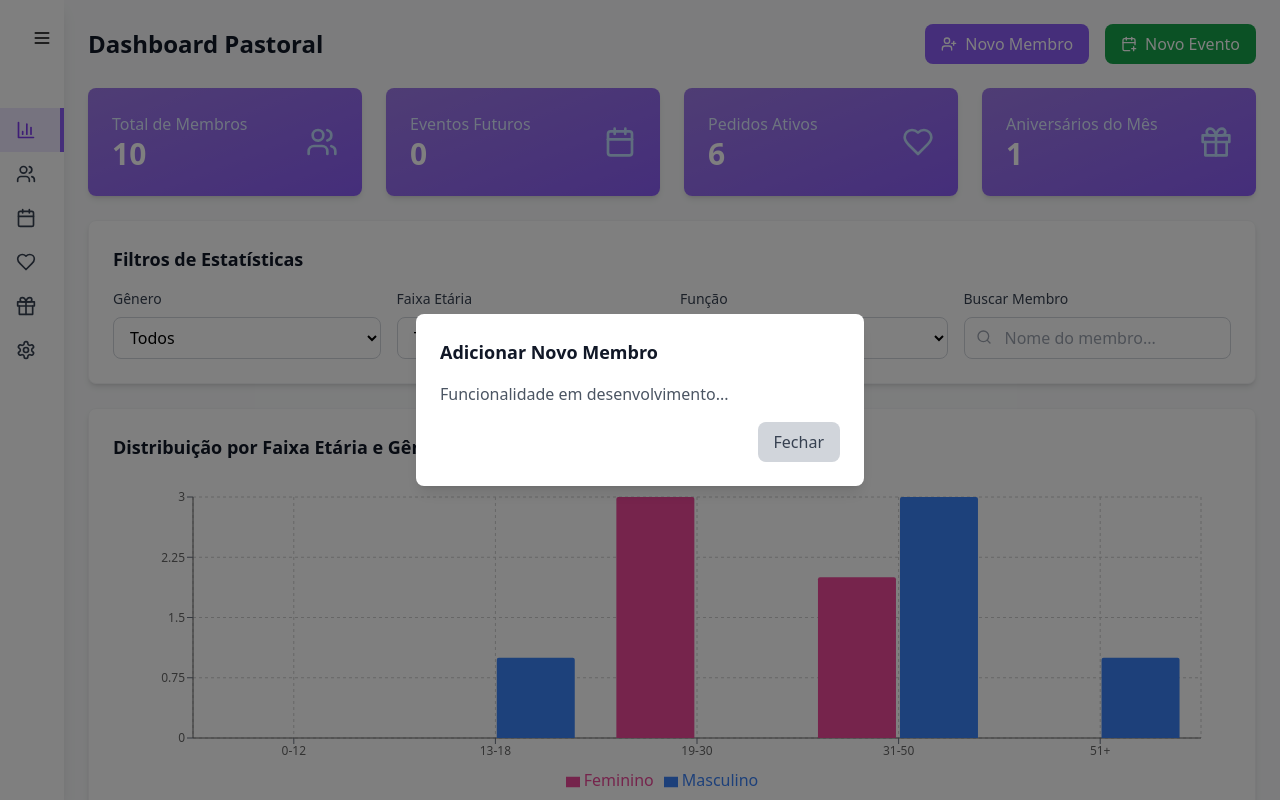
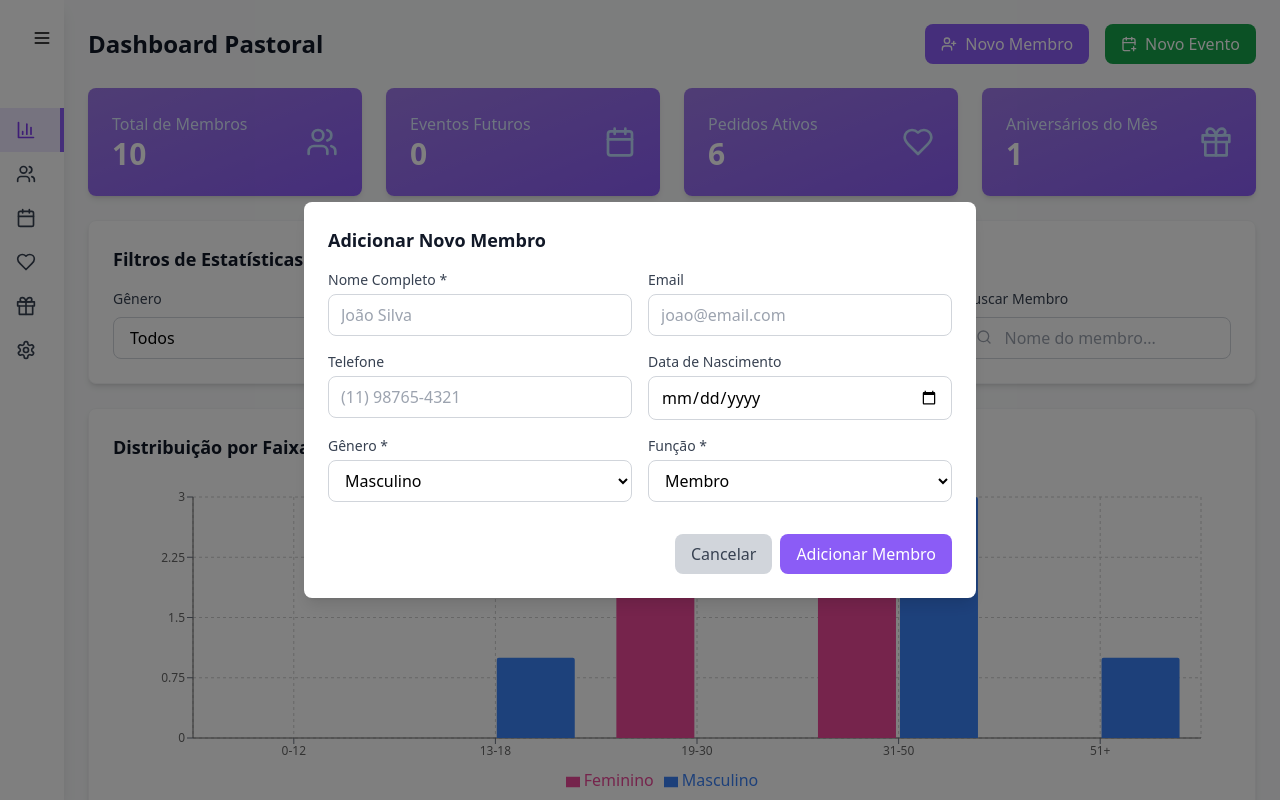
Before and after one commit to amorimlevi/appigreja, a React (Vite) app: page / in a window 1280 px wide. Both pictures are taken after a click on the button "Novo Membro". Built offline with nearby package versions, Linux system fonts and the light colour scheme.

Commit message:
Adiciona formulários funcionais e sistema de funções para membros

```diff
--- a/src/components/ChurchAdminDashboard.jsx
+++ b/src/components/ChurchAdminDashboard.jsx
@@ -52,6 +52,21 @@ const ChurchAdminDashboard = ({ members = [], events = [], prayerRequests = [] }
   const [showEditMemberModal, setShowEditMemberModal] = useState(false);
   const [showDeleteMemberModal, setShowDeleteMemberModal] = useState(false);
   const [selectedMember, setSelectedMember] = useState(null);
+  const [newMemberData, setNewMemberData] = useState({
+    nome: '',
+    email: '',
+    telefone: '',
+    nascimento: '',
+    genero: 'masculino',
+    funcao: 'membro',
+    status: 'ativo'
+  });
+  const [newEventData, setNewEventData] = useState({
+    nome: '',
+    data: '',
+    local: '',
+    descricao: ''
+  });
 
   // Aplicar tema escuro ao DOM
   React.useEffect(() => {
@@ -69,11 +84,27 @@ const ChurchAdminDashboard = ({ members = [], events = [], prayerRequests = [] }
 
   // Handlers para modais
   const handleAddMember = () => {
+    setNewMemberData({
+      nome: '',
+      email: '',
+      telefone: '',
+      nascimento: '',
+      genero: 'masculino',
+      funcao: 'membro',
+      status: 'ativo'
+    });
     setShowMemberModal(true);
   };
 
   const handleAddEvent = (date = null) => {
     setSelectedDate(date);
+    const formattedDate = date ? format(date, "yyyy-MM-dd'T'HH:mm") : '';
+    setNewEventData({
+      nome: '',
+      data: formattedDate,
+      local: '',
+      descricao: ''
+    });
     setShowEventModal(true);
   };
 
@@ -382,7 +413,10 @@ const ChurchAdminDashboard = ({ members = [], events = [], prayerRequests = [] }
 
       {/* Estatísticas principais */}
       <div className="grid grid-cols-1 md:grid-cols-2 lg:grid-cols-4 gap-6">
-        <div className="stats-card">
+        <div
+          onClick={() => setActiveTab('members')}
+          className="stats-card cursor-pointer hover:scale-105 transition-transform"
+        >
           <div className="flex items-center justify-between">
             <div>
               <p className="text-blue-100">Total de Membros</p>
@@ -392,7 +426,10 @@ const ChurchAdminDashboard = ({ members = [], events = [], prayerRequests = [] }
           </div>
         </div>
 
-        <div className="stats-card">
+        <div
+          onClick={() => setActiveTab('events')}
+          className="stats-card cursor-pointer hover:scale-105 transition-transform"
+        >
           <div className="flex items-center justify-between">
             <div>
               <p className="text-blue-100">Eventos Futuros</p>
@@ -402,7 +439,10 @@ const ChurchAdminDashboard = ({ members = [], events = [], prayerRequests = [] }
           </div>
         </div>
 
-        <div className="stats-card">
+        <div
+          onClick={() => setActiveTab('prayers')}
+          className="stats-card cursor-pointer hover:scale-105 transition-transform"
+        >
           <div className="flex items-center justify-between">
             <div>
               <p className="text-blue-100">Pedidos Ativos</p>
@@ -412,7 +452,10 @@ const ChurchAdminDashboard = ({ members = [], events = [], prayerRequests = [] }
           </div>
         </div>
 
-        <div className="stats-card">
+        <div
+          onClick={() => setActiveTab('birthdays')}
+          className="stats-card cursor-pointer hover:scale-105 transition-transform"
+        >
           <div className="flex items-center justify-between">
             <div>
               <p className="text-blue-100">Aniversários do Mês</p>
@@ -1205,43 +1248,208 @@ const ChurchAdminDashboard = ({ members = [], events = [], prayerRequests = [] }
 
       {/* Modais */}
       {showMemberModal && (
-        <div className="fixed inset-0 bg-black bg-opacity-50 flex items-center justify-center z-50">
-          <div className="bg-white dark:bg-gray-800 p-6 rounded-lg shadow-lg max-w-md w-full mx-4">
+        <div className="fixed inset-0 bg-black bg-opacity-50 flex items-center justify-center z-50 overflow-y-auto">
+          <div className="bg-white dark:bg-gray-800 p-6 rounded-lg shadow-lg max-w-2xl w-full mx-4 my-8">
             <h3 className="text-lg font-semibold mb-4 text-gray-900 dark:text-white">Adicionar Novo Membro</h3>
-            <p className="text-gray-600 dark:text-gray-400 mb-4">Funcionalidade em desenvolvimento...</p>
-            <div className="flex justify-end space-x-2">
+
+            <form onSubmit={(e) => {
+              e.preventDefault();
+              console.log('Novo membro:', newMemberData);
+              setShowMemberModal(false);
+            }} className="space-y-4">
+              <div className="grid grid-cols-1 md:grid-cols-2 gap-4">
+                <div>
+                  <label className="block text-sm font-medium mb-1 text-gray-700 dark:text-gray-300">
+                    Nome Completo *
+                  </label>
+                  <input
+                    type="text"
+                    required
+                    value={newMemberData.nome}
+                    onChange={(e) => setNewMemberData({...newMemberData, nome: e.target.value})}
+                    className="w-full px-3 py-2 border border-gray-300 rounded-lg focus:ring-2 focus:ring-church-purple-500 bg-white dark:bg-gray-700 dark:border-gray-600 dark:text-white"
+                    placeholder="João Silva"
+                  />
+                </div>
+
+                <div>
+                  <label className="block text-sm font-medium mb-1 text-gray-700 dark:text-gray-300">
+                    Email
+                  </label>
+                  <input
+                    type="email"
+                    value={newMemberData.email}
+                    onChange={(e) => setNewMemberData({...newMemberData, email: e.target.value})}
+                    className="w-full px-3 py-2 border border-gray-300 rounded-lg focus:ring-2 focus:ring-church-purple-500 bg-white dark:bg-gray-700 dark:border-gray-600 dark:text-white"
+                    placeholder="joao@email.com"
+                  />
+                </div>
+
+                <div>
+                  <label className="block text-sm font-medium mb-1 text-gray-700 dark:text-gray-300">
+                    Telefone
+                  </label>
+                  <input
+                    type="tel"
+                    value={newMemberData.telefone}
+                    onChange={(e) => setNewMemberData({...newMemberData, telefone: e.target.value})}
+                    className="w-full px-3 py-2 border border-gray-300 rounded-lg focus:ring-2 focus:ring-church-purple-500 bg-white dark:bg-gray-700 dark:border-gray-600 dark:text-white"
+                    placeholder="(11) 98765-4321"
+                  />
+                </div>
+
+                <div>
+                  <label className="block text-sm font-medium mb-1 text-gray-700 dark:text-gray-300">
+                    Data de Nascimento
+                  </label>
+                  <input
+                    type="date"
+                    value={newMemberData.nascimento}
+                    onChange={(e) => setNewMemberData({...newMemberData, nascimento: e.target.value})}
+                    className="w-full px-3 py-2 border border-gray-300 rounded-lg focus:ring-2 focus:ring-church-purple-500 bg-white dark:bg-gray-700 dark:border-gray-600 dark:text-white"
+                  />
+                </div>
+
+                <div>
+                  <label className="block text-sm font-medium mb-1 text-gray-700 dark:text-gray-300">
+                    Gênero *
+                  </label>
+                  <select
+                    required
+                    value={newMemberData.genero}
+                    onChange={(e) => setNewMemberData({...newMemberData, genero: e.target.value})}
+                    className="w-full px-3 py-2 border border-gray-300 rounded-lg focus:ring-2 focus:ring-church-purple-500 bg-white dark:bg-gray-700 dark:border-gray-600 dark:text-white"
+                  >
+                    <option value="masculino">Masculino</option>
+                    <option value="feminino">Feminino</option>
+                    <option value="outro">Outro</option>
+                  </select>
+                </div>
+
+                <div>
+                  <label className="block text-sm font-medium mb-1 text-gray-700 dark:text-gray-300">
+                    Função *
+                  </label>
+                  <select
+                    required
+                    value={newMemberData.funcao}
+                    onChange={(e) => setNewMemberData({...newMemberData, funcao: e.target.value})}
+                    className="w-full px-3 py-2 border border-gray-300 rounded-lg focus:ring-2 focus:ring-church-purple-500 bg-white dark:bg-gray-700 dark:border-gray-600 dark:text-white"
+                  >
+                    {availableRoles.map(role => (
+                      <option key={role} value={role}>
+                        {role.charAt(0).toUpperCase() + role.slice(1)}
+                      </option>
+                    ))}
+                  </select>
+                </div>
+              </div>
+
+              <div className="flex justify-end space-x-2 pt-4">
                 <button
+                  type="button"
                   onClick={() => setShowMemberModal(false)}
                   className="px-4 py-2 bg-gray-300 text-gray-700 rounded-lg hover:bg-gray-400"
                 >
-                Fechar
+                  Cancelar
+                </button>
+                <button
+                  type="submit"
+                  className="px-4 py-2 bg-church-purple-600 text-white rounded-lg hover:bg-church-purple-700"
+                >
+                  Adicionar Membro
                 </button>
               </div>
+            </form>
           </div>
         </div>
       )}
 
       {showEventModal && (
-        <div className="fixed inset-0 bg-black bg-opacity-50 flex items-center justify-center z-50">
-          <div className="bg-white dark:bg-gray-800 p-6 rounded-lg shadow-lg max-w-md w-full mx-4">
+        <div className="fixed inset-0 bg-black bg-opacity-50 flex items-center justify-center z-50 overflow-y-auto">
+          <div className="bg-white dark:bg-gray-800 p-6 rounded-lg shadow-lg max-w-2xl w-full mx-4 my-8">
             <h3 className="text-lg font-semibold mb-4 text-gray-900 dark:text-white">Adicionar Novo Evento</h3>
-            {selectedDate && (
-              <p className="text-sm text-gray-600 dark:text-gray-400 mb-2">
-                Data selecionada: {format(selectedDate, 'dd/MM/yyyy', { locale: ptBR })}
-              </p>
-            )}
-            <p className="text-gray-600 dark:text-gray-400 mb-4">Funcionalidade em desenvolvimento...</p>
-            <div className="flex justify-end space-x-2">
+
+            <form onSubmit={(e) => {
+              e.preventDefault();
+              console.log('Novo evento:', newEventData);
+              setShowEventModal(false);
+              setSelectedDate(null);
+            }} className="space-y-4">
+              <div className="grid grid-cols-1 gap-4">
+                <div>
+                  <label className="block text-sm font-medium mb-1 text-gray-700 dark:text-gray-300">
+                    Nome do Evento *
+                  </label>
+                  <input
+                    type="text"
+                    required
+                    value={newEventData.nome}
+                    onChange={(e) => setNewEventData({...newEventData, nome: e.target.value})}
+                    className="w-full px-3 py-2 border border-gray-300 rounded-lg focus:ring-2 focus:ring-church-purple-500 bg-white dark:bg-gray-700 dark:border-gray-600 dark:text-white"
+                    placeholder="Culto de Celebração"
+                  />
+                </div>
+
+                <div>
+                  <label className="block text-sm font-medium mb-1 text-gray-700 dark:text-gray-300">
+                    Data e Hora *
+                  </label>
+                  <input
+                    type="datetime-local"
+                    required
+                    value={newEventData.data}
+                    onChange={(e) => setNewEventData({...newEventData, data: e.target.value})}
+                    className="w-full px-3 py-2 border border-gray-300 rounded-lg focus:ring-2 focus:ring-church-purple-500 bg-white dark:bg-gray-700 dark:border-gray-600 dark:text-white"
+                  />
+                </div>
+
+                <div>
+                  <label className="block text-sm font-medium mb-1 text-gray-700 dark:text-gray-300">
+                    Local
+                  </label>
+                  <input
+                    type="text"
+                    value={newEventData.local}
+                    onChange={(e) => setNewEventData({...newEventData, local: e.target.value})}
+                    className="w-full px-3 py-2 border border-gray-300 rounded-lg focus:ring-2 focus:ring-church-purple-500 bg-white dark:bg-gray-700 dark:border-gray-600 dark:text-white"
+                    placeholder="Templo Principal"
+                  />
+                </div>
+
+                <div>
+                  <label className="block text-sm font-medium mb-1 text-gray-700 dark:text-gray-300">
+                    Descrição
+                  </label>
+                  <textarea
+                    value={newEventData.descricao}
+                    onChange={(e) => setNewEventData({...newEventData, descricao: e.target.value})}
+                    rows="3"
+                    className="w-full px-3 py-2 border border-gray-300 rounded-lg focus:ring-2 focus:ring-church-purple-500 bg-white dark:bg-gray-700 dark:border-gray-600 dark:text-white"
+                    placeholder="Descrição do evento..."
+                  />
+                </div>
+              </div>
+
+              <div className="flex justify-end space-x-2 pt-4">
                 <button
+                  type="button"
                   onClick={() => {
                     setShowEventModal(false);
                     setSelectedDate(null);
                   }}
                   className="px-4 py-2 bg-gray-300 text-gray-700 rounded-lg hover:bg-gray-400"
                 >
-                Fechar
+                  Cancelar
+                </button>
+                <button
+                  type="submit"
+                  className="px-4 py-2 bg-green-600 text-white rounded-lg hover:bg-green-700"
+                >
+                  Adicionar Evento
                 </button>
               </div>
+            </form>
           </div>
         </div>
       )}
```
Lines whose indentation alone changed are shown as unchanged.
